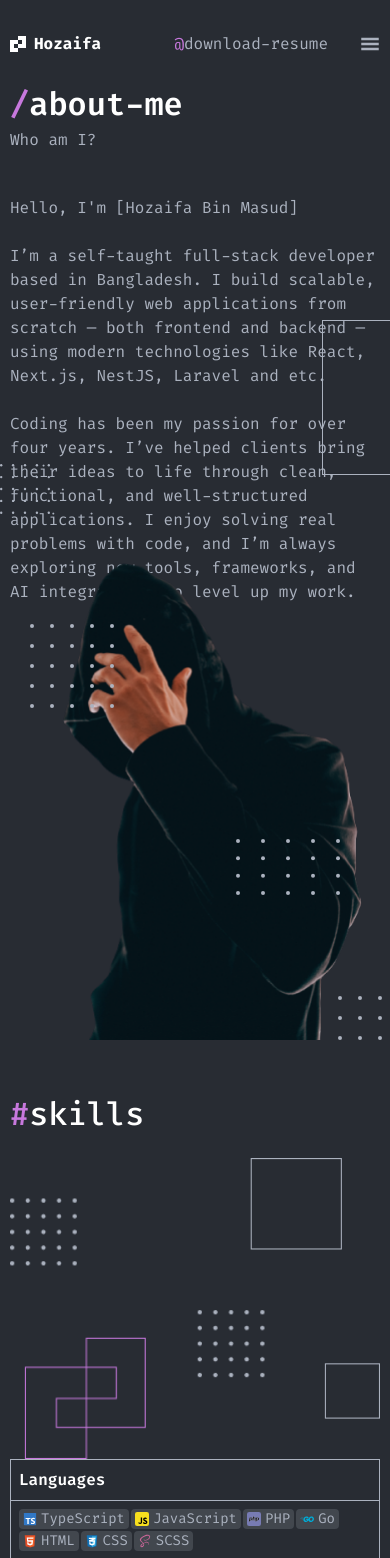
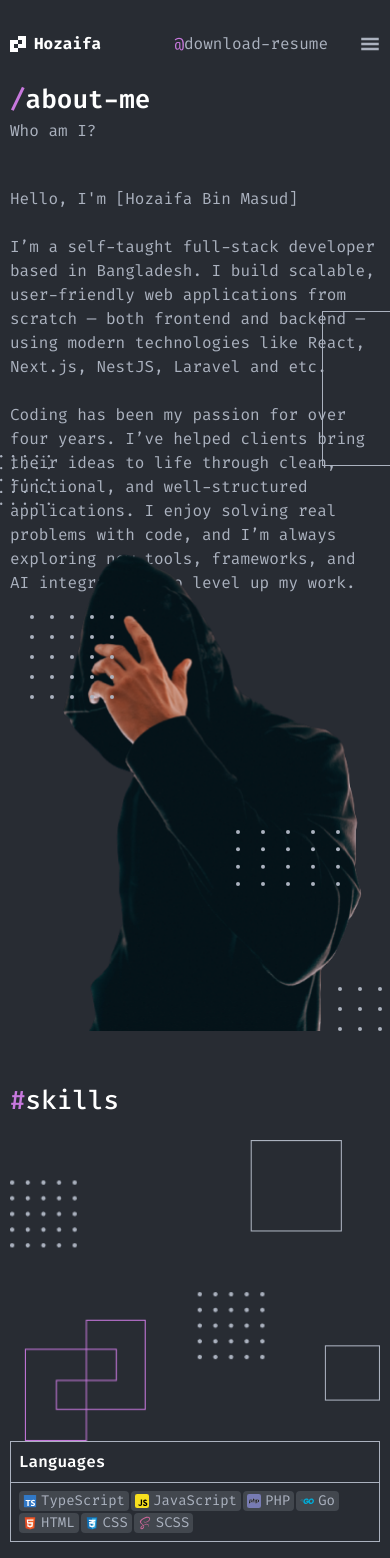
Before and after one commit to hozaifa4you/hozaifabinmasud, a Next.js app in the folder apps/frontend/: page /about-me in a window 390 px wide. Shown: the top 1558 px of the page. Built offline with nearby package versions, Linux system fonts and the light colour scheme.

Commit message:
Working on about me page

```diff
--- a/apps/frontend/src/app/about-me/page.tsx
+++ b/apps/frontend/src/app/about-me/page.tsx
@@ -65,7 +65,7 @@ const AboutMePage = () => {
 
          <section className="section-padding relative">
             <div className="container">
-               <h4 className="text-[32px] font-medium text-white">
+               <h4 className="text-[26px] font-medium text-white md:text-[28px] lg:text-[32px]">
                   <span className="text-primary">#</span>skills
                </h4>
 
--- a/apps/frontend/src/components/breadcrumb.tsx
+++ b/apps/frontend/src/components/breadcrumb.tsx
@@ -12,7 +12,7 @@ const Breadcrumb = ({ title, subtitle, size = 'lg' }: BreadcrumbProps) => {
       <section className="container my-6">
          <h1
             className={cn('font-semibold text-white', {
-               'text-[32px]': size === 'lg',
+               'text-[26px] md:text-[28px] lg:text-[32px]': size === 'lg',
                'text-[26px]': size === 'md',
                'text-[20px]': size === 'sm',
             })}
```
